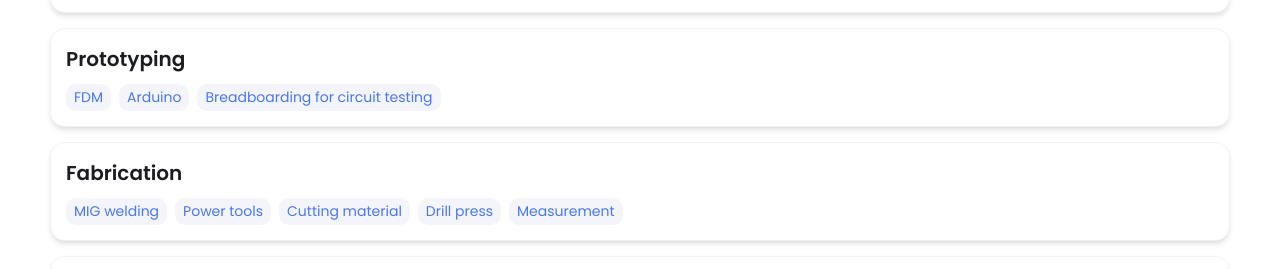
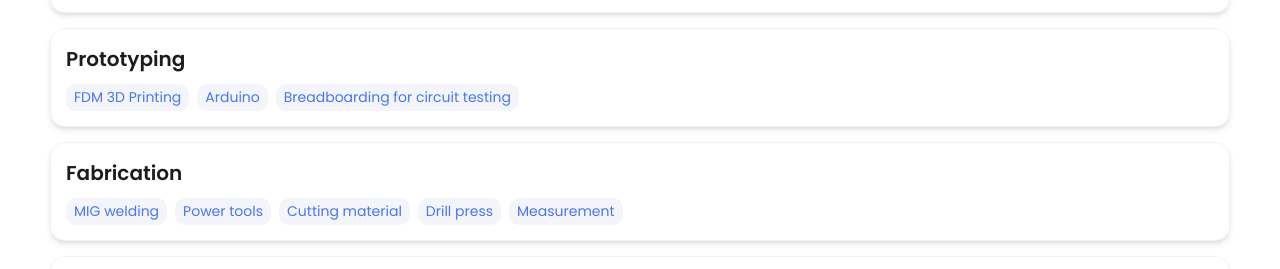
Before and after one commit to loganpreid/loganpreid.github.io, a Jekyll site: the page built from index.html, in a window 1280 px wide and 900 px high, scrolled down 1582 px. Shown: the part 173-442 px from the top of the window. Built offline with Jekyll 4.4.1, drawn with Linux system fonts in a browser that asks for light colours.

Commit message:
Update _config.yml

```diff
--- a/_config.yml
+++ b/_config.yml
@@ -50,7 +50,7 @@ skills:
     - TinkerCAD (for Arduino)
   - category: Prototyping
     tools:
-    - FDM
+    - FDM 3D Printing
     - Arduino
     - Breadboarding for circuit testing
 
```
